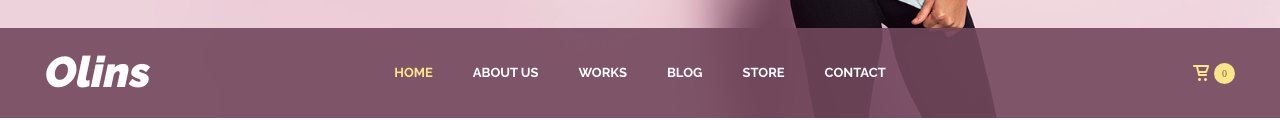
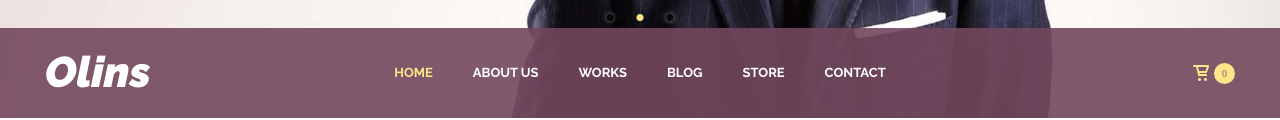
Before and after one commit to MaksimBorovik/olins-template-project, a website: page index.html in a window 1280 px wide. Shown: the part 442-562 px from the top of the page. Drawn offline with nearby package versions, Linux system fonts and the light colour scheme; a web font is replaced by a local one.

Commit message:
added the slider indicators

```diff
--- a/assets/js/main.js
+++ b/assets/js/main.js
@@ -1,7 +1,6 @@
 $(document).ready(function(){
   $('.header-slider').slick({
-
-    swipe: true,
-
+    autoplay: true,
+    dots: true
   });
 });
--- a/assets/scss/_header.scss
+++ b/assets/scss/_header.scss
@@ -94,7 +94,6 @@
                 text-decoration: none;
               }
             }
-
           }
         }
       }
@@ -184,6 +183,8 @@
   }
 }
 
+
+// slider buttons
 .slick-prev {
   font-size: 0;
   background: rgba(0, 0, 0, 0.1) url(../img/left.svg) center center no-repeat;;
@@ -226,3 +227,73 @@
     background: #fee489 url(../img/left_hover.svg) center center no-repeat;
   }
 }
+
+// slider indicators
+.slick-dots {
+  position: absolute;
+  bottom: 90px;
+  display: block;
+  width: 100%;
+  padding: 0;
+  margin: 0;
+  list-style: none;
+  text-align: center;
+
+  li {
+    position: relative;
+    display: inline-block;
+    width: 20px;
+    height: 20px;
+    margin: 0 5px;
+    padding: 0;
+    cursor: pointer;
+
+    button {
+      font-size: 0;
+      line-height: 0;
+      display: block;
+      width: 20px;
+      height: 20px;
+      padding: 5px;
+      cursor: pointer;
+      color: transparent;
+      border: 0;
+      outline: none;
+      background: transparent;
+
+      &:hover,
+      &:focus {
+        outline: none;
+
+        &:before,
+        &:before {
+          opacity: 1;
+        }
+      }
+
+      &:before {
+        font-family: 'slick';
+        font-size: 30px;
+        line-height: 20px;
+        position: absolute;
+        top: 0;
+        left: 0;
+        width: 20px;
+        height: 20px;
+        content: '•';
+        text-align: center;
+        opacity: 0.5;
+        color: #000000;
+        text-shadow: #ffffff 0 0 5px;
+        -webkit-font-smoothing: antialiased;
+        -moz-osx-font-smoothing: grayscale;
+      }
+    }
+
+    &.slick-active button:before {
+      opacity: 1;
+      color: #fee489;
+      text-shadow: #000000 0 0 3px;
+    }
+  }
+}
```
Also changed, not shown: assets/css/style.css.
